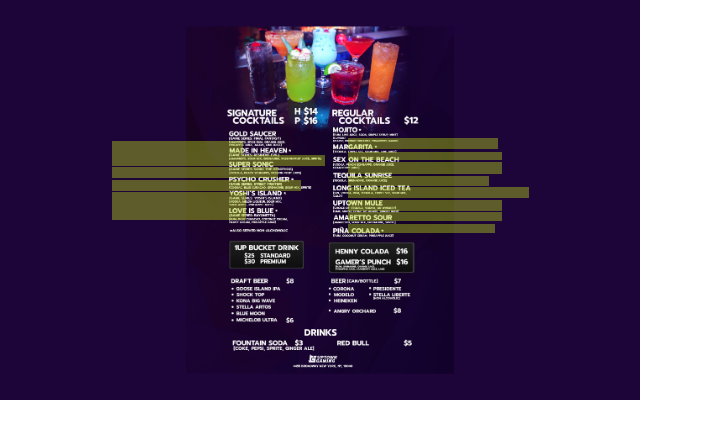
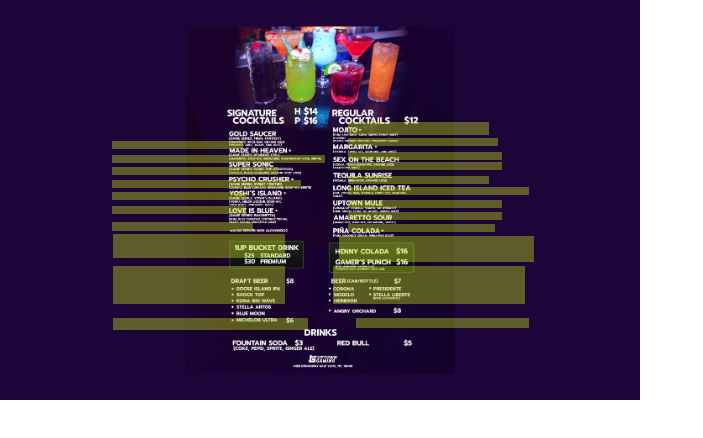
Before and after one commit to eotoalex/qr_wa_86thewait, a Next.js app: page / in a window 1280 px wide. Shown: the top 438 px of the page, without its empty margins (0-703 px from the left). Built offline with nearby package versions, Linux system fonts and the light colour scheme.

Commit message:
added all of the clickable areas. Now begin saving user input to state and then save to the database.

```diff
--- a/src/app/overlayStyles.js
+++ b/src/app/overlayStyles.js
@@ -3,7 +3,7 @@ export const goldSaucer = {
     top: '35.3%',
     left: '17.5%',
     width: '20.4%',
-    height: '3.4%',
+    height: '2%',
     backgroundColor: 'rgba(189, 222, 20, 0.4)',
     display: 'flex',
     justifyContent: 'center',
@@ -19,7 +19,7 @@ export const goldSaucer = {
     top: '38.8%',
     left: '17.5%',
     width: '33.3%',
-    height: '2.8%',
+    height: '2%',
     backgroundColor: 'rgba(189, 222, 20, 0.4)',
     display: 'flex',
     justifyContent: 'center',
@@ -35,7 +35,7 @@ export const goldSaucer = {
     top: '41.7%',
     left: '17.5%',
     width: '26%',
-    height: '2.9%',
+    height: '2%',
     backgroundColor: 'rgba(189, 222, 20, 0.4)',
     display: 'flex',
     justifyContent: 'center',
@@ -51,7 +51,7 @@ export const goldSaucer = {
     top: '44.9%',
     left: '17.5%',
     width: '29.6%',
-    height: '2.8%',
+    height: '2%',
     backgroundColor: 'rgba(189, 222, 20, 0.4)',
     display: 'flex',
     justifyContent: 'center',
@@ -66,7 +66,7 @@ export const goldSaucer = {
     top: '47.9%',
     left: '17.5%',
     width: '21%',
-    height: '3.5%',
+    height: '2%',
     backgroundColor: 'rgba(189, 222, 20, 0.4)',
     display: 'flex',
     justifyContent: 'center',
@@ -81,7 +81,7 @@ export const goldSaucer = {
     top: '51.6%',
     left: '17.5%',
     width: '21%',
-    height: '3.5%',
+    height: '2%',
     backgroundColor: 'rgba(189, 222, 20, 0.4)',
     display: 'flex',
     justifyContent: 'center',
@@ -97,7 +97,7 @@ export const goldSaucer = {
     top: '34.4%',
     left: '54.4%',
     width: '23.4%',
-    height: '2.9%',
+    height: '2%',
     backgroundColor: 'rgba(189, 222, 20, 0.4)',
     display: 'flex',
     justifyContent: 'center',
@@ -112,7 +112,7 @@ export const goldSaucer = {
     top: '38%',
     left: '54.4%',
     width: '24%',
-    height: '2.1%',
+    height: '2%',
     backgroundColor: 'rgba(189, 222, 20, 0.4)',
     display: 'flex',
     justifyContent: 'center',
@@ -127,7 +127,7 @@ export const goldSaucer = {
     top: '40.6%',
     left: '54.4%',
     width: '24%',
-    height: '3%',
+    height: '2%',
     backgroundColor: 'rgba(189, 222, 20, 0.4)',
     display: 'flex',
     justifyContent: 'center',
@@ -142,7 +142,7 @@ export const goldSaucer = {
     top: '44.1%',
     left: '54.4%',
     width: '22%',
-    height: '2.3%',
+    height: '2%',
     backgroundColor: 'rgba(189, 222, 20, 0.4)',
     display: 'flex',
     justifyContent: 'center',
@@ -157,7 +157,7 @@ export const goldSaucer = {
     top: '46.7%',
     left: '54.4%',
     width: '28.2%',
-    height: '2.8%',
+    height: '2%',
     backgroundColor: 'rgba(189, 222, 20, 0.4)',
     display: 'flex',
     justifyContent: 'center',
@@ -172,7 +172,7 @@ export const goldSaucer = {
     top: '50%',
     left: '54.4%',
     width: '24%',
-    height: '2.7%',
+    height: '2%',
     backgroundColor: 'rgba(189, 222, 20, 0.4)',
     display: 'flex',
     justifyContent: 'center',
@@ -187,7 +187,7 @@ export const goldSaucer = {
     top: '53.1%',
     left: '54.4%',
     width: '24%',
-    height: '2.2%',
+    height: '2%',
     backgroundColor: 'rgba(189, 222, 20, 0.4)',
     display: 'flex',
     justifyContent: 'center',
@@ -202,7 +202,7 @@ export const goldSaucer = {
     top: '56%',
     left: '54.4%',
     width: '23%',
-    height: '2.2%',
+    height: '2%',
     backgroundColor: 'rgba(189, 222, 20, 0.4)',
     display: 'flex',
     justifyContent: 'center',
@@ -212,3 +212,135 @@ export const goldSaucer = {
     zIndex: 1,
     cursor: 'pointer',
   };
+
+//   regularCockTails
+
+// Customer can choose a drink to be made- check box liquor, ice not ice
+export const regularCockTails = {
+    position: 'absolute',
+    top: '30.5%',
+    left: '54.4%',
+    width: '22%',
+    height: '3.2%',
+    backgroundColor: 'rgba(189, 222, 20, 0.4)',
+    display: 'flex',
+    justifyContent: 'center',
+    alignItems: 'center',
+    color: 'white',
+    fontSize: '24px',
+    zIndex: 1,
+    cursor: 'pointer',
+  };
+
+   // Non-Alcoholic - scroll through non-alcholic cocktails
+  export const nonAlcoholicBev = {
+    position: 'absolute',
+    top: '55.5%',
+    left: '17.5%',
+    width: '22%',
+    height: '2.3%',
+    backgroundColor: 'rgba(189, 222, 20, 0.4)',
+    display: 'flex',
+    justifyContent: 'center',
+    alignItems: 'center',
+    color: 'white',
+    fontSize: '24px',
+    zIndex: 1,
+    cursor: 'pointer',
+  };
+
+  export const oneUpBucket = {
+    position: 'absolute',
+    top: '58.6%',
+    left: '17.6%',
+    width: '27%',
+    height: '6%',
+    backgroundColor: 'rgba(189, 222, 20, 0.4)',
+    display: 'flex',
+    justifyContent: 'center',
+    alignItems: 'center',
+    color: 'white',
+    fontSize: '24px',
+    zIndex: 1,
+    cursor: 'pointer',
+  };
+
+  export const onDraft = {
+    position: 'absolute',
+    top: '66.5%',
+    left: '17.6%',
+    width: '27%',
+    height: '9.5%',
+    backgroundColor: 'rgba(189, 222, 20, 0.4)',
+    display: 'flex',
+    justifyContent: 'center',
+    alignItems: 'center',
+    color: 'white',
+    fontSize: '24px',
+    zIndex: 1,
+    cursor: 'pointer',
+  };
+
+  export const canBottle = {
+    position: 'absolute',
+    top: '66.5%',
+    left: '52%',
+    width: '30%',
+    height: '9.5%',
+    backgroundColor: 'rgba(189, 222, 20, 0.4)',
+    display: 'flex',
+    justifyContent: 'center',
+    alignItems: 'center',
+    color: 'white',
+    fontSize: '24px',
+    zIndex: 1,
+    cursor: 'pointer',
+  };
+
+  export const fountainDrinks = {
+    position: 'absolute',
+    top: '79.5%',
+    left: '17.6%',
+    width: '30.5%',
+    height: '3%',
+    backgroundColor: 'rgba(189, 222, 20, 0.4)',
+    display: 'flex',
+    justifyContent: 'center',
+    alignItems: 'center',
+    color: 'white',
+    fontSize: '24px',
+    zIndex: 1,
+    cursor: 'pointer',
+  };
+
+  export const redBull = {
+    position: 'absolute',
+    top: '79.5%',
+    left: '55.6%',
+    width: '27%',
+    height: '2.5%',
+    backgroundColor: 'rgba(189, 222, 20, 0.4)',
+    display: 'flex',
+    justifyContent: 'center',
+    alignItems: 'center',
+    color: 'white',
+    fontSize: '24px',
+    zIndex: 1,
+    cursor: 'pointer',
+  };
+
+  export const bigDrinks = {
+    position: 'absolute',
+    top: '58.9%',
+    left: '53%',
+    width: '30.5%',
+    height: '6.5%',
+    backgroundColor: 'rgba(189, 222, 20, 0.4)',
+    display: 'flex',
+    justifyContent: 'center',
+    alignItems: 'center',
+    color: 'white',
+    fontSize: '24px',
+    zIndex: 1,
+    cursor: 'pointer',
+  };
--- a/src/app/page.js
+++ b/src/app/page.js
@@ -5,7 +5,6 @@ import { Button, Modal } from 'react-bootstrap';
 import 'bootstrap/dist/css/bootstrap.min.css';
 import { useRouter } from 'next/navigation';
 import Image from 'next/image';
-import styles from './styles.css';
 import {
   goldSaucer,
   madeInHeaven,
@@ -20,9 +19,23 @@ import {
   longIslandIcedTea,
   uptownMule,
   amarettoSour,
-  pinaColada
+  pinaColada,
+  regularCockTails,
+  nonAlcoholicBev,
+  oneUpBucket,
+  onDraft,
+  canBottle,
+  fountainDrinks,
+  redBull,
+  bigDrinks
 
 } from './overlayStyles';
+// import {
+//   container,
+//   containerStyle,
+//   imageLayer,
+
+// } from './styles';
 
 export default function Home() {
   const [show, setShow] = useState(false);
@@ -56,21 +69,14 @@ export default function Home() {
     backgroundColor: 'rgba(134, 26, 26, 0.4)',
     width: screenSize.width > 0 ? `${screenSize.width * 0.5}px` : '100%', // width in pixels or fallback
     height: screenSize.height > 0 ? `${screenSize.height * 0.5}px` : '100%', // width in pixels or fallback
-
-    // display: 'flex',
-    // justifyContent: 'center',
-    // alignItems: 'center',
   }
   const containerStyle = {
     position: 'relative',
     aspectRatio: '6 / 10',
     overflow: 'hidden',
     backgroundColor: 'rgb(29, 5, 57)',
-    // width: '622px',
-    // height: '921px',
     width: screenSize.width > 0 ? `${screenSize.width * 0.5}px` : '100%', // width in pixels or fallback
     height: screenSize.height > 0 ? `${screenSize.height * 0.5}px` : '100%', // width in pixels or fallback
-
     display: 'flex',
     justifyContent: 'center',
     alignItems: 'center',
@@ -171,10 +177,48 @@ export default function Home() {
               className=''
               onClick={handleShow}
             />
+            <div
+              style={regularCockTails}
+              className=''
+              onClick={handleShow}
+            />
+            <div
+              style={nonAlcoholicBev}
+              className=''
+              onClick={handleShow}
+            />
+            <div
+              style={oneUpBucket}
+              className=''
+              onClick={handleShow}
+            />
+             <div
+              style={onDraft}
+              className=''
+              onClick={handleShow}
+            />
+             <div
+              style={canBottle}
+              className=''
+              onClick={handleShow}
+            />
+             <div
+              style={fountainDrinks}
+              className=''
+              onClick={handleShow}
+            />
+             <div
+              style={redBull}
+              className=''
+              onClick={handleShow}
+            />
+            <div
+              style={bigDrinks}
+              className=''
+              onClick={handleShow}
+            />
+            </div>
 
-
-        </div>
-              {/* Modal */}
         <Modal show={show} onHide={handleClose} animation={false} transition={false}>
           <Modal.Header closeButton>
             <Modal.Title>Modal heading</Modal.Title>
@@ -189,24 +233,6 @@ export default function Home() {
             </Button>
           </Modal.Footer>
         </Modal>
-        {/* <map name="#workmap">
-          <area
-            shape="rect"
-            coords="450,96,600,243"
-            href="https://giphy.com/gifs/nintendo-mario-switch-3ohfFIJ9M9XCUkE6Na"
-          />
-          <area
-            shape="rect"
-            coords="141,364,299,409"
-            onClick={handleShow}
-          />
-          <area
-            shape="rect"
-            coords="136,418,314,444"
-            onClick={handlePageRoutes}
-          />
-        </map> */}
-
     </div>
   );
 }
--- a/src/app/styles.css
+++ /dev/null
@@ -1,37 +0,0 @@
-
-.container {
-    position: relative;
-    border: 2px solid blue;
-  }
-.image-container {
-    position: relative;
-    width: 100%;
-    max-width: 600px; /* optional */
-  }
-
-  .image {
-    width: 100%;
-    height: auto;
-    display: block;
-  }
-
-  .overlay {
-    position: absolute;
-    top: 0;
-    left: 0;
-    width: 0%;
-    height: 0%;
-    color: white;
-    background-color: rgba(0, 0, 0, 0.5); /* semi-transparent black */
-    display: flex;
-    align-items: center;
-    justify-content: center;
-    font-size: 100px;
-  }
-
-  .overlapGrid > span {
-    grid-area: overlay;
-  }
-  .overlapGrid > div {
-    grid-area: overlay;
-  }
```
Also changed, not shown: src/app/styles.js (added). Lines whose indentation alone changed are shown as unchanged.
